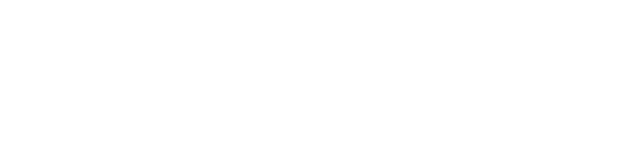
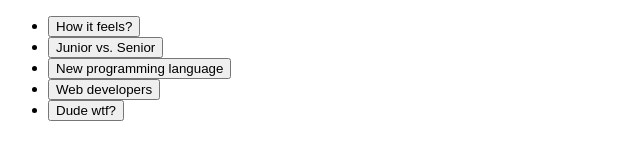
Before and after one commit to nidalA1992/cssBayan, a plain HTML site: page cssBayan/index.html in a window 1280 px wide. Shown: the whole page, without its empty margins (0-640 px from the left). Drawn offline with Linux system fonts and the light colour scheme.

Commit message:
feat: add accordion layout (Fri, Mar 10, 2023 15:38:44)

```diff
--- a/cssBayan/index.html
+++ b/cssBayan/index.html
@@ -5,9 +5,43 @@
     <meta http-equiv="X-UA-Compatible" content="IE=edge" />
     <meta name="viewport" content="width=device-width, initial-scale=1.0" />
 
+    <link rel="preconnect" href="https://fonts.googleapis.com" />
+    <link rel="preconnect" href="https://fonts.gstatic.com" crossorigin />
+    <link
+      href="https://fonts.googleapis.com/css2?family=Cinzel:wght@400;700&display=swap"
+      rel="stylesheet"
+    />
+
     <link rel="stylesheet" href="./style.css" />
 
     <title>CSS Bayan</title>
   </head>
-  <body></body>
+  <body>
+    <div class="container">
+      <div class="accordion">
+        <ul class="accordion__options-list options-list">
+          <li class="options-list__option option">
+            <button class="option__button">How it feels?</button>
+            <div class="option__content"></div>
+          </li>
+          <li class="options-list__option option">
+            <button class="option__button">Junior vs. Senior</button>
+            <div class="option__content"></div>
+          </li>
+          <li class="options-list__option option">
+            <button class="option__button">New programming language</button>
+            <div class="option__content"></div>
+          </li>
+          <li class="options-list__option option">
+            <button class="option__button">Web developers</button>
+            <div class="option__content"></div>
+          </li>
+          <li class="options-list__option option">
+            <button class="option__button">Dude wtf?</button>
+            <div class="option__content"></div>
+          </li>
+        </ul>
+      </div>
+    </div>
+  </body>
 </html>
```
